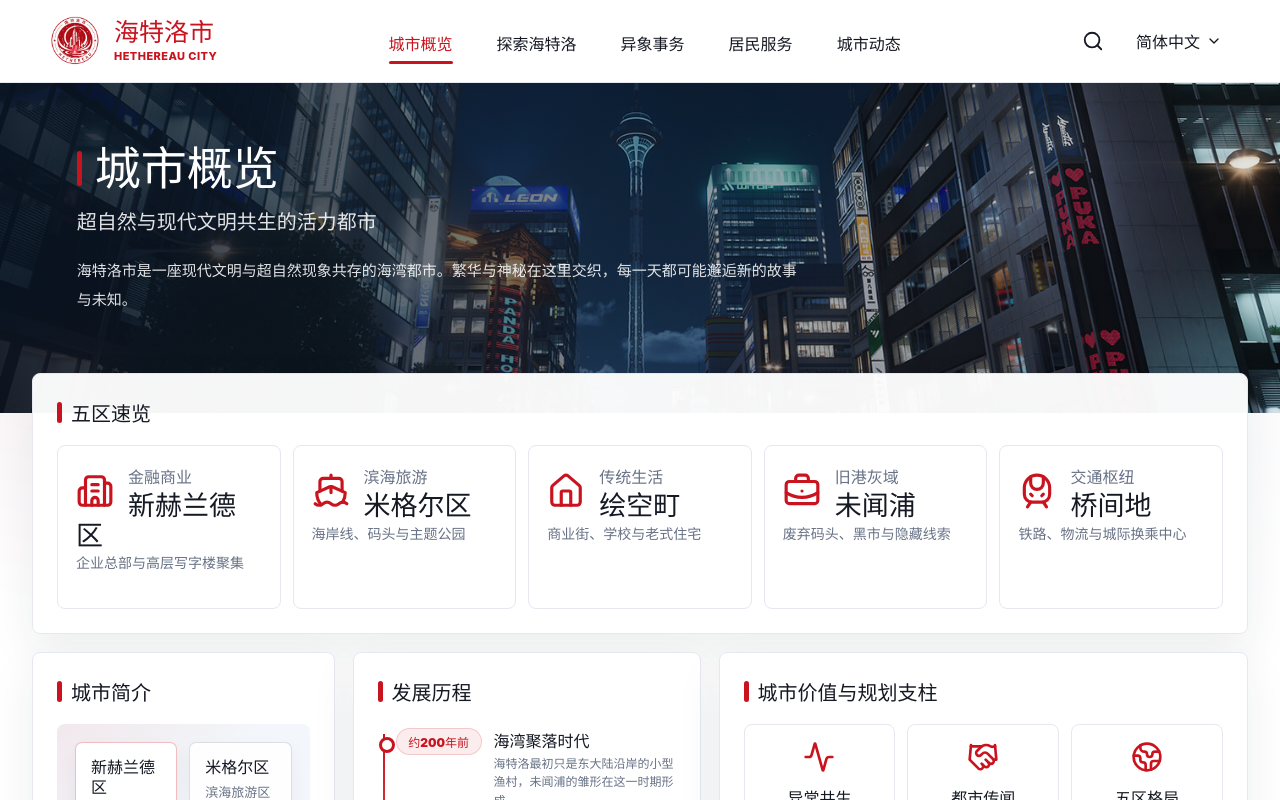
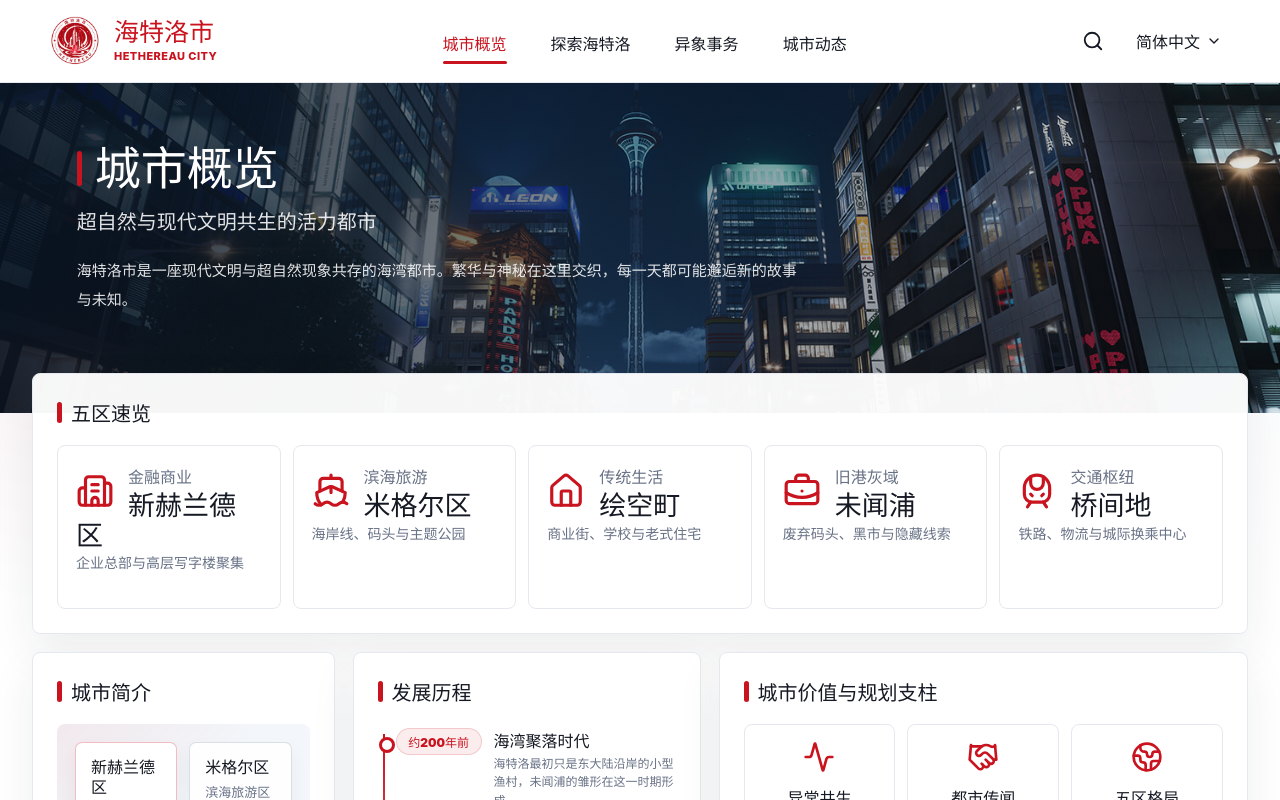
Before and after one commit to wess09/htl-web, a React (Vite) app: page / in a window 1280 px wide. Shown: the top 800 px of the page. Built offline with nearby package versions, Linux system fonts and the light colour scheme; a web font is replaced by a local one.

Commit message:
chore: 移除导航项中的“居民服务”链接

```diff
--- a/src/App.tsx
+++ b/src/App.tsx
@@ -66,7 +66,6 @@ const navItems = [
   { label: '城市概览', path: '/' },
   { label: '探索海特洛', path: '/explore' },
   { label: '异象事务', path: '/anomaly' },
-  { label: '居民服务', path: '/services' },
   { label: '城市动态', path: '/news' },
 ]
 
```
